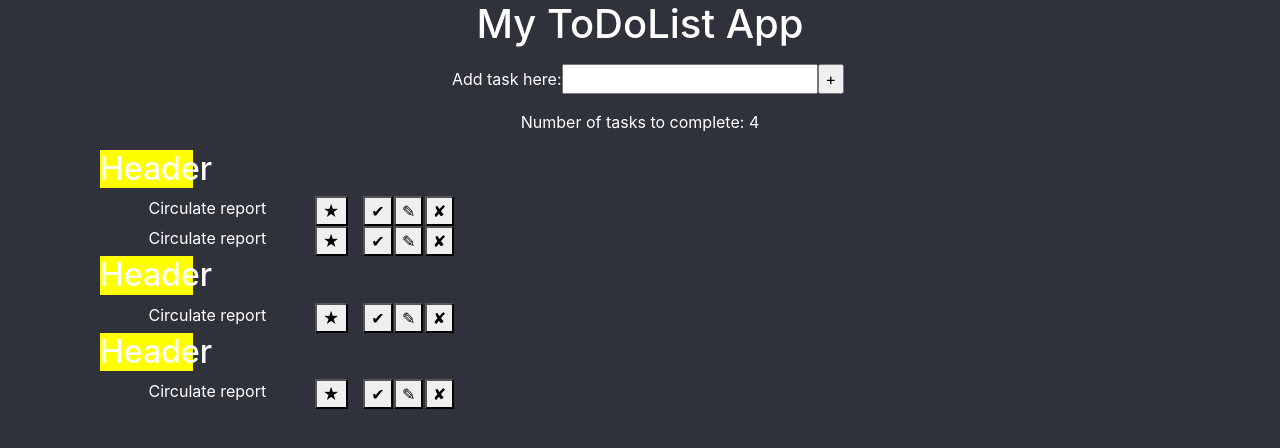
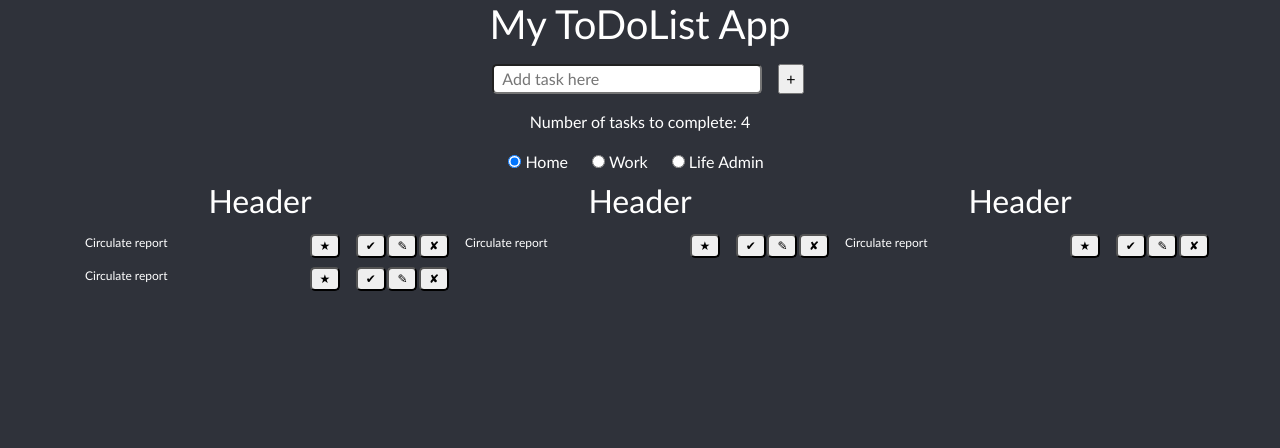
Before and after one commit to ameliamyfanwy/todo-app-frontend, a React (Create React App) app: page / in a window 1280 px wide. Shown: the top 448 px of the page. Built offline with nearby package versions, Linux system fonts and the light colour scheme.

Commit message:
Aligning columns correctly

```diff
--- a/src/AddTask.css
+++ b/src/AddTask.css
@@ -1,3 +1,10 @@
 .AddTask {
     margin: 0.5em;
+    align-items: center;
 }
+
+input[type="text"] {
+    border-radius: 5px;
+    width: 270px;
+    padding-left: 0.5em;
+}
--- a/src/AddTask.js
+++ b/src/AddTask.js
@@ -8,8 +8,7 @@ class AddTask extends React.Component {
             <div className="col-12 AddTask">
                 <form>
                 <label>
-                    Add task here:
-                    <input type="text" name="name" />
+                    <input type="text" name="inputbox" placeholder="Add task here" />
                 </label>
                 <input type="submit" value="+" />
                 </form>
--- a/src/App.css
+++ b/src/App.css
@@ -44,4 +44,10 @@
 
 body {
   background-color: #2F323A;
+  font-family: "Trebuchet MS", "Lucida Grande", "Lucida Sans Unicode", "Lucida Sans", Tahoma, sans-serif;
 }
+
+button {
+  border-radius: 5px;
+  width: 30px;
+}
--- a/src/App.js
+++ b/src/App.js
@@ -6,7 +6,7 @@ import AddTask from './AddTask';
 import Tally from './Tally';
 import CatHeader from './CatHeader';
 import Task from './Task';
-import EditButton from './EditButton';
+import RadioButtons from './RadioButtons';
 
 
 class App extends React.Component {
@@ -17,6 +17,8 @@ class App extends React.Component {
           <Header />
           <AddTask />
           <Tally />
+          <RadioButtons />
+          <div className="row">
             <div className="col-12 col-md-4">
               <CatHeader />
               <Task />
@@ -30,7 +32,7 @@ class App extends React.Component {
               <CatHeader />
               <Task />
             </div>
-          <EditButton />
+          </div>
         </div>
       </div>
     );
--- a/src/CatHeader.css
+++ b/src/CatHeader.css
@@ -1,3 +1,7 @@
 h2 {
-    background-color: yellow;
+    text-align: center;
 }
+
+.CatHeader {
+    text-align: right;
+}
--- a/src/CatHeader.js
+++ b/src/CatHeader.js
@@ -4,8 +4,8 @@ import './CatHeader.css'
 class CatHeader extends React.Component {
     render() {
       return (
-        <div className="row">
-            <div className="col-12 col-md-4">
+        <div className="row CatHeader">
+            <div className="col-12">
                 <h2>Header</h2>
             </div>
         </div>
--- a/src/EditButton.js
+++ /dev/null
@@ -1,12 +0,0 @@
-import React from 'react';
-
-class EditButton extends React.Component {
-    render() {
-      return (
-        <div>
-        </div>
-      );
-    }
-  }
-
-export default EditButton;
--- /dev/null
+++ b/src/RadioButtons.css
@@ -0,0 +1,12 @@
+.RadioButtons {
+    justify-content: space-around;
+    align-items: center;
+}
+
+label {
+    padding-right: 1em;
+}
+
+input[type="radio"] {
+    margin-left: 0.5em;
+}
--- /dev/null
+++ b/src/RadioButtons.js
@@ -0,0 +1,28 @@
+import React from 'react';
+import './RadioButtons.css'
+
+class RadioButtons extends React.Component {
+    render() {
+      return (
+            <div class="row">
+                <div class="col-12">
+                    <form>
+                        <div className="radio">
+                        <label>
+                            <input type="radio" value="home" checked={true} /> Home
+                        </label>
+                        <label>
+                            <input type="radio" value="work" /> Work
+                        </label>
+                        <label>
+                            <input type="radio" value="lifeadmin" /> Life Admin
+                        </label>
+                    </div>
+                </form>
+                </div>
+            </div>
+        )
+    }
+};
+
+export default RadioButtons;
--- a/src/Tally.js
+++ b/src/Tally.js
@@ -3,8 +3,10 @@ import React from 'react';
 class Tally extends React.Component {
     render() {
       return (
-        <div>
-            <p>Number of tasks to complete: 4</p>
+        <div className="row">
+            <div className="col-12">
+                <p>Number of tasks to complete: 4</p>
+            </div>
         </div>
       );
     }
--- a/src/Task.css
+++ b/src/Task.css
@@ -3,5 +3,8 @@
 }
 
 .task {
-    background-color: blue;
+    text-align: left;
+    font-size: 0.75em;
+    padding: 0.25em 0 0.25em 0;
+    margin-top: 0.25em;
 }
--- a/src/Task.js
+++ b/src/Task.js
@@ -5,7 +5,7 @@ class Task extends React.Component {
     render() {
       return (
         <div>
-            <div className="row">
+            <div className="row task">
                 <div className="col-12 col-md-9">
                     Circulate report
                     <button button type="button" className="star">&#9733;</button>
```
Lines whose indentation alone changed are shown as unchanged.
